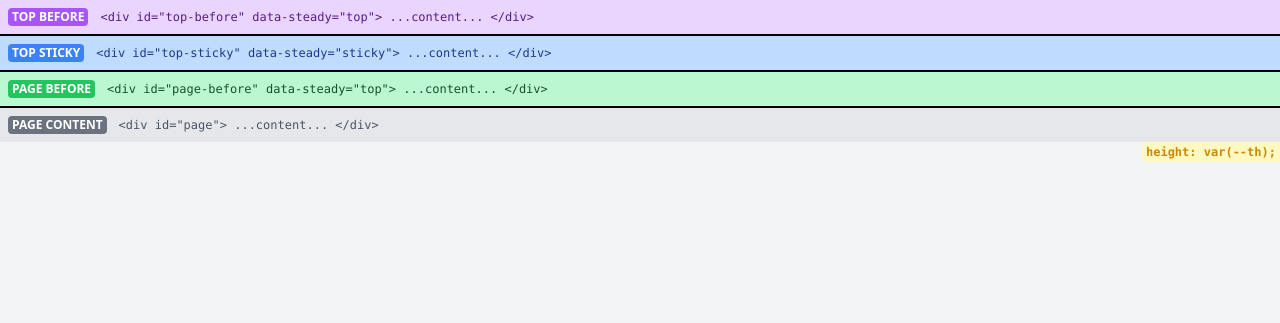
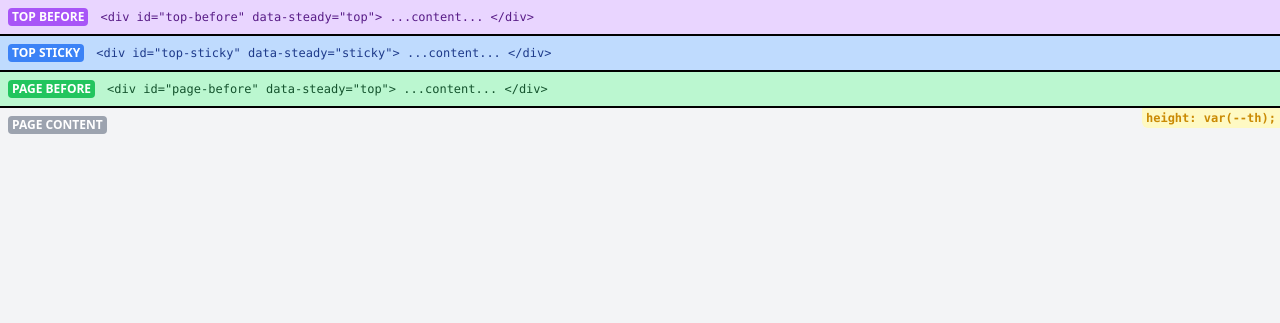
Before and after one commit to AaronBeaudoin/steady-viewport, a website: page index.html in a window 1280 px wide. Shown: the top 323 px of the page. Drawn offline with nearby package versions, Linux system fonts and the light colour scheme.

Commit message:
Improved example clarity around page content height

```diff
--- a/index.html
+++ b/index.html
@@ -29,7 +29,7 @@
   <div id="page">
 
     <teleport to="#top-before">
-      <demo-section name="Top Before" color="purple">
+      <demo-section-top name="Top Before" color="purple">
         <template #snippet-mobile>
           data-steady="top"
         </template>
@@ -39,12 +39,12 @@
         <template #note>
           This purple section represents content placed at the top of the document <b>before</b> sticky content.
         </template>
-      </demo-section>
+      </demo-section-top>
       <divider color="black"></divider>
     </teleport>
 
     <teleport to="#top-sticky">
-      <demo-section name="Top Sticky" color="blue">
+      <demo-section-top name="Top Sticky" color="blue">
         <template #snippet-mobile>
           data-steady="sticky"
         </template>
@@ -54,12 +54,12 @@
         <template #note>
           This blue section represents content placed at the top of the document that should <b>stick</b>, such as a <b>navbar</b>.
         </template>
-      </demo-section>
+      </demo-section-top>
       <divider color="black"></divider>
     </teleport>
 
     <teleport to="#page-before">
-      <demo-section name="Page Before" color="green">
+      <demo-section-top name="Page Before" color="green">
         <template #snippet-mobile>
           data-steady="top"
         </template>
@@ -69,21 +69,15 @@
         <template #note>
           This green section represents content placed at the top of the page.
         </template>
-      </demo-section>
+      </demo-section-top>
       <divider color="black"></divider>
     </teleport>
 
     <!-- Demonstration of `--th`. -->
-    <div class="flex flex-col h-[var(--th)] bg-gray-100 text-gray-600 text-sm">
-      <demo-section-top name="Page Content" color="gray">
-        <template #snippet-mobile>
-          id="page"
-        </template>
-        <template #snippet-desktop>
-          &lt;div id="page"&gt; ...content... &lt;/div&gt;
-        </template>
-      </demo-section-top>
-      <div class="grow relative flex flex-col justify-center items-center px-4 text-center">
+    <div class="relative flex flex-col justify-center items-center
+    h-[var(--th)] px-4 bg-gray-100 text-gray-600 text-sm text-center">
+      <span class="absolute top-2 left-2 px-1 py-[1px] rounded
+      bg-gray-400 text-xs text-white font-bold uppercase">Page Content</span>
       <height-tag>height: var(--th);</height-tag>
       <h1 class="landscape:hidden md:landscape:block mb-4 text-xl sm:text-4xl font-bold">
         ⛰ <m>steady-viewport</m> Demo
@@ -101,7 +95,6 @@
         Go To GitHub Repository
       </a>
     </div>
-    </div>
 
     <!-- Demonstration of `--ph`. -->
     <divider color="gray"></divider>
@@ -114,7 +107,7 @@
 
     <!-- Demonstration of `--bh`. -->
     <divider color="gray"></divider>
-    <div class="relative flex justify-center items-center
+    <div class="relative flex flex-col justify-center items-center
     h-[var(--bh)] px-4 bg-gray-100 text-gray-600 text-sm text-center">
       <height-tag>height: var(--bh);</height-tag>
       <p class="max-w-2xl">This "bottom height" section is sized using the <m>--bh</m> CSS variable for pixel-perfect height. Its height is simply <m>--vh</m> minus the height of any element at the <b>bottom</b> of the document/page marked with the <m>data-steady="<b>bottom</b>"</m> or <m>data-steady="<b>sticky</b>"</m> attributes.</p>
@@ -122,7 +115,7 @@
 
     <teleport to="#page-after">
       <divider color="black"></divider>
-      <demo-section name="Page After" color="orange">
+      <demo-section-top name="Page After" color="orange">
         <template #snippet-mobile>
           data-steady="bottom"
         </template>
@@ -132,12 +125,12 @@
         <template #note>
           This orange section represents content placed at the bottom of the page.
         </template>
-      </demo-section>
+      </demo-section-top>
     </teleport>
 
     <teleport to="#bottom-sticky">
       <divider color="black"></divider>
-      <demo-section name="Bottom Sticky" color="pink">
+      <demo-section-top name="Bottom Sticky" color="pink">
         <template #snippet-mobile>
           data-steady="sticky"
         </template>
@@ -147,12 +140,12 @@
         <template #note>
           This pink section represents content placed at the bottom of the document that should <b>stick</b>, such as a cookie or promotional banner.
         </template>
-      </demo-section>
+      </demo-section-top>
     </teleport>
 
     <teleport to="#bottom-after">
       <divider color="black"></divider>
-      <demo-section name="Bottom After" color="teal">
+      <demo-section-top name="Bottom After" color="teal">
         <template #snippet-mobile>
           data-steady="bottom"
         </template>
@@ -162,7 +155,7 @@
         <template #note>
           This teal section represents content placed at the bottom of the document <b>after</b> sticky content.
         </template>
-      </demo-section>
+      </demo-section-top>
     </teleport>
 
   </div>
@@ -176,14 +169,13 @@
       props: ["name", "color"],
       data: _ => ({
         styles: {
-          top: {
-            purple: "bg-purple-200",
-            blue: "bg-blue-200",
-            green: "bg-green-200",
-            orange: "bg-orange-200",
-            pink: "bg-pink-200",
-            teal: "bg-teal-200",
-            gray: "bg-gray-200"
+          root: {
+            purple: "bg-purple-200 text-purple-900",
+            blue: "bg-blue-200 text-blue-900",
+            green: "bg-green-200 text-green-900",
+            orange: "bg-orange-200 text-orange-900",
+            pink: "bg-pink-200 text-pink-900",
+            teal: "bg-teal-200 text-teal-900"
           },
           tag: {
             purple: "bg-purple-500",
@@ -191,8 +183,7 @@
             green: "bg-green-500",
             orange: "bg-orange-500",
             pink: "bg-pink-500",
-            teal: "bg-teal-500",
-            gray: "bg-gray-500"
+            teal: "bg-teal-500"
           }
         }
       })
@@ -200,7 +191,7 @@
   </script>
 
   <script type="text/html" id="template-demo-section-top">
-    <div class="flex items-center px-2 py-2 text-xs" :class="styles.top[color]">
+    <div class="flex items-center px-2 py-2 text-xs" :class="styles.root[color]">
       <span class="px-1 py-[1px] rounded text-white font-bold uppercase"
       :class="styles.tag[color]">{{ name }}</span>
       <span class="sm:hidden ml-3 font-mono">
@@ -212,33 +203,6 @@
       <span class="grow hidden 2xl:inline mr-1 text-right">
         <slot name="note"></slot>
       </span>
-    </div>
-  </script>
-
-  <script>
-    let DemoSection = {
-      template: "#template-demo-section",
-      props: ["name", "color"],
-      data: _ => ({
-        styles: {
-          purple: "bg-purple-100 text-purple-900",
-          blue: "bg-blue-100 text-blue-900",
-          green: "bg-green-100 text-green-900",
-          orange: "bg-orange-100 text-orange-900",
-          pink: "bg-pink-100 text-pink-900",
-          teal: "bg-teal-100 text-teal-900"
-        }
-      })
-    };
-  </script>
-
-  <script type="text/html" id="template-demo-section">
-    <div class="text-sm" :class="styles[color]">
-      <demo-section-top :name="name" :color="color">
-        <template #snippet-mobile><slot name="snippet-mobile"></slot></template>
-        <template #snippet-desktop><slot name="snippet-desktop"></slot></template>
-        <template #note><slot name="note"></slot></template>
-      </demo-section-top>
     </div>
   </script>
 
@@ -270,7 +234,6 @@
   <script>
     let app = Vue.createApp({});
     app.component("demo-section-top", DemoSectionTop);
-    app.component("demo-section", DemoSection);
     app.component("divider", Divider);
     app.component("m", Monospace);
     app.component("height-tag", HeightTag);
```
Lines whose indentation alone changed are shown as unchanged.
